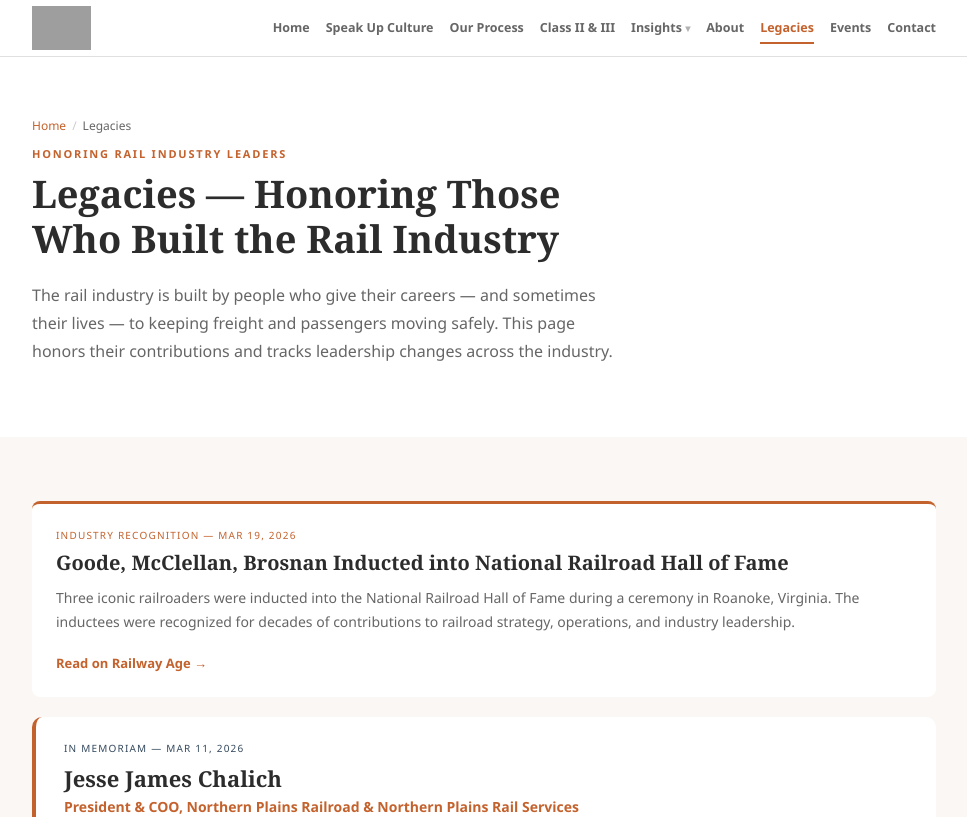
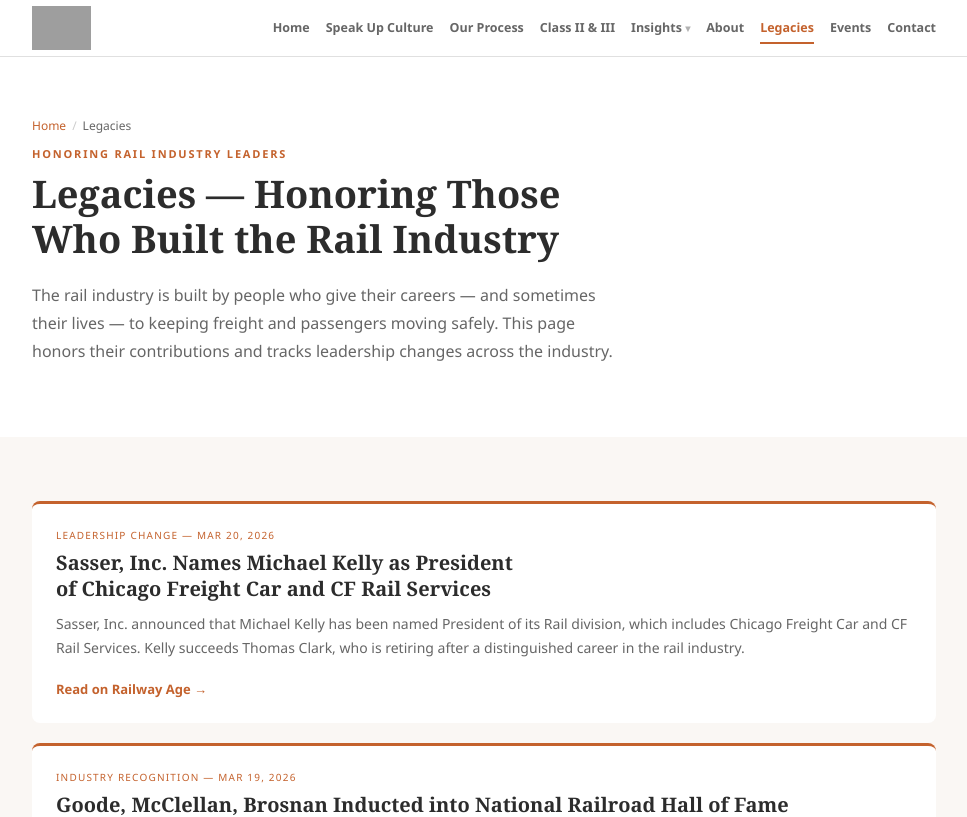
Before and after one commit to Textak-AI/trw-site, a Next.js app: page /legacies in a window 1280 px wide. Shown: the top 817 px of the page, without its empty margins (156-1123 px from the left). Built offline with nearby package versions, Linux system fonts and the light colour scheme; grey boxes are pictures that could not be loaded.

Commit message:
Re-add Sasser legacy card

```diff
--- a/app/components/pages.jsx
+++ b/app/components/pages.jsx
@@ -312,6 +312,14 @@
   <Sec bg={C.cream}>
     <div style={{display:"flex",flexDirection:"column",gap:20}}>
 
+      {/* ── MAR 20, 2026 — Sasser / Michael Kelly ── */}
+      <div style={{background:C.white,borderRadius:8,padding:24,borderTop:`3px solid ${C.rust}`}}>
+        <p style={{fontFamily:F.b,fontSize:10,color:C.rust,textTransform:"uppercase",letterSpacing:"1.2px",margin:"0 0 8px"}}>Leadership Change — MAR 20, 2026</p>
+        <H3>Sasser, Inc. Names Michael Kelly as President of Chicago Freight Car and CF Rail Services</H3>
+        <P s={{fontSize:14}}>Sasser, Inc. announced that Michael Kelly has been named President of its Rail division, which includes Chicago Freight Car and CF Rail Services. Kelly succeeds Thomas Clark, who is retiring after a distinguished career in the rail industry.</P>
+        <a href="https://www.railwayage.com/news/people-news-sasser-port-of-long-beach/" target="_blank" rel="noopener noreferrer" style={{fontFamily:F.b,fontSize:13,color:C.rust,textDecoration:"none",fontWeight:600}}>Read on Railway Age →</a>
+      </div>
+
       {/* ── MAR 19, 2026 — Hall of Fame ── */}
       <div style={{background:C.white,borderRadius:8,padding:24,borderTop:`3px solid ${C.rust}`}}>
         <p style={{fontFamily:F.b,fontSize:10,color:C.rust,textTransform:"uppercase",letterSpacing:"1.2px",margin:"0 0 8px"}}>Industry Recognition — MAR 19, 2026</p>
```
